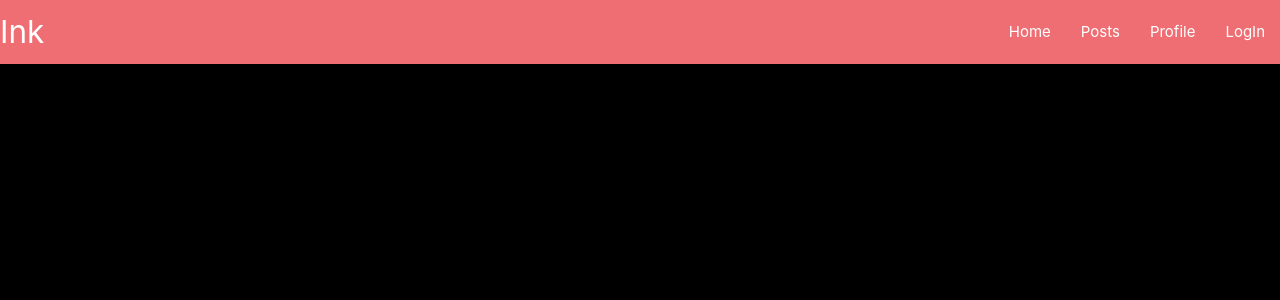
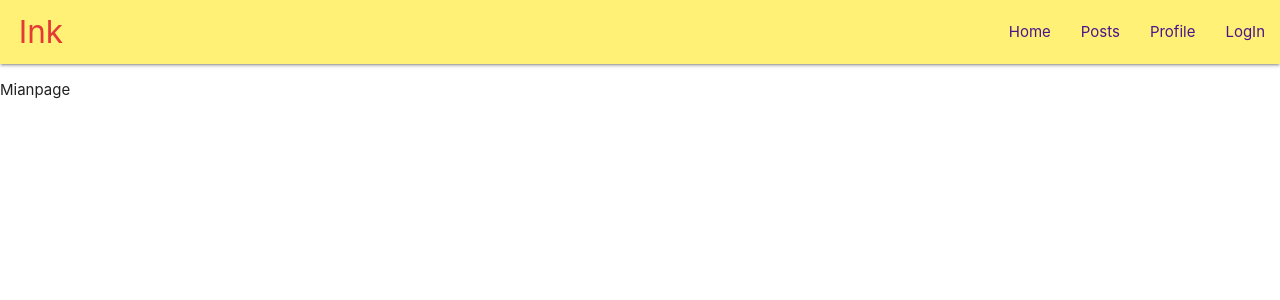
Before and after one commit to farrukh-ahm/ink_blog, a Django app: page / in a window 1280 px wide. Shown: the top 300 px of the page. Run offline with Django 3.2, Linux system fonts and the light colour scheme.

Commit message:
Stylize the nav bar

```diff
--- a/static/css/style.css
+++ b/static/css/style.css
@@ -1,3 +1,5 @@
-body{
-    background-color: black !important;
+@media (min-width: 800px){
+    #title{
+        padding-inline-start: 1.25rem;
+    }
 }
--- a/templates/base.html
+++ b/templates/base.html
@@ -8,29 +8,30 @@
     <meta name="viewport" content="width=device-width, initial-scale=1.0">
     <!-- Materialise Link -->
     <link rel="stylesheet" href="https://cdnjs.cloudflare.com/ajax/libs/materialize/1.0.0/css/materialize.min.css">
+    <link href="https://fonts.googleapis.com/icon?family=Material+Icons" rel="stylesheet">
     <link rel="stylesheet" type="text/css" href="{% static 'css/style.css' %}">
     <title>Ink</title>
 </head>
 <body>
 
     <nav>
-        <div class="nav-wrapper">
-          <a href="#!" class="brand-logo">Ink</a>
-          <a href="#" data-target="mobile-demo" class="sidenav-trigger"><i class="material-icons">menu</i></a>
-          <ul class="right hide-on-med-and-down">
-            <li><a href="">Home</a></li>
-            <li><a href="">Posts</a></li>
-            <li><a href="">Profile</a></li>
-            <li><a href="">LogIn</a></li>
+        <div class="nav-wrapper  yellow lighten-2">
+          <a href="#!" class="brand-logo red-text text-darken-1 offset-s2" id="title">Ink</a>
+          <a href="#" data-target="mobile-demo" class="sidenav-trigger purple-text text-darken-4"><i class="material-icons">menu</i></a>
+          <ul class="right hide-on-med-and-down ">
+            <li><a href="" class="purple-text text-darken-4">Home</a></li>
+            <li><a href="" class="purple-text text-darken-4">Posts</a></li>
+            <li><a href="" class="purple-text text-darken-4">Profile</a></li>
+            <li><a href="" class="purple-text text-darken-4">LogIn</a></li>
           </ul>
         </div>
     </nav>
 
     <ul class="sidenav" id="mobile-demo">
-        <li><a href="">Home</a></li>
-        <li><a href="">Posts</a></li>
-        <li><a href="">Profile</a></li>
-        <li><a href="">LogIn</a></li>
+        <li><a href="" class="purple-text text-darken-4">Home</a></li>
+        <li><a href="" class="purple-text text-darken-4">Posts</a></li>
+        <li><a href="" class="purple-text text-darken-4">Profile</a></li>
+        <li><a href="" class="purple-text text-darken-4">LogIn</a></li>
     </ul>
 
     <div>
```
